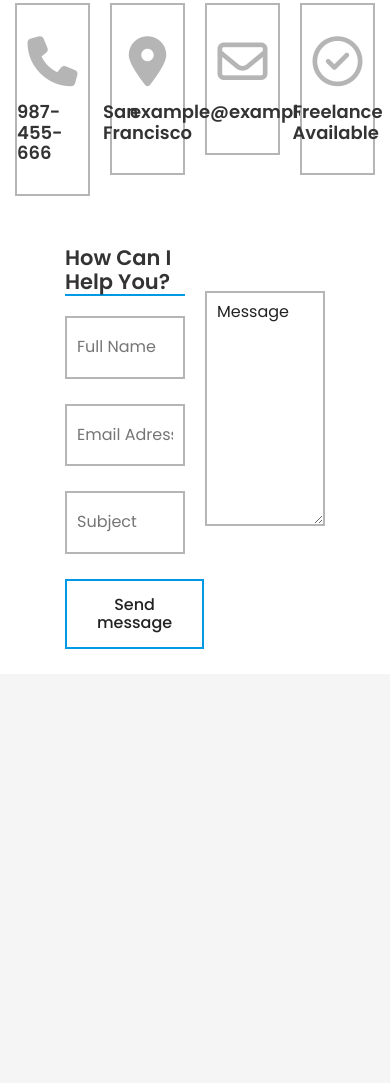
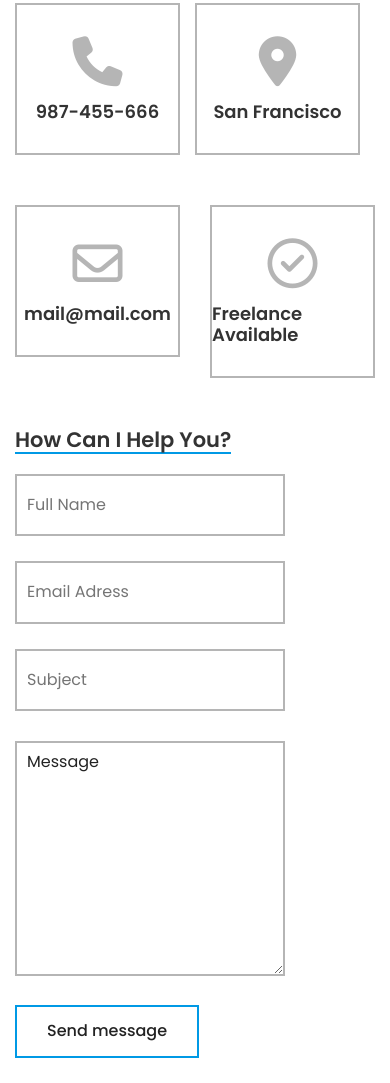
Before and after one commit to Damian080990/cv, a plain HTML site: page index.html in a window 390 px wide. Shown: the part 5924-7007 px from the top of the page. Before the commit the page ends 6598 px from the top, so only its background shows below. Drawn offline with nearby package versions, Linux system fonts and the light colour scheme.

Commit message:
add responsove view for max 768px

```diff
--- a/assets/css/style.css
+++ b/assets/css/style.css
@@ -908,6 +908,7 @@ summary .summary-data p:last-of-type {
     flex-direction: column;
     border: 2px solid var(--contentIconsBorderColor);
     align-items: center;
+    justify-content: center;
     padding: 30px 0 30px 0;
     margin: 0 15px 50px 0;
     background-color: var(--contentIconsBgColor);
@@ -929,6 +930,14 @@ summary .summary-data p:last-of-type {
 
 
 }
+
+@media (max-width: 768px) {
+    .contact .icons .item {
+        width: 50%;
+
+    }
+}
+
 
 .contact .forms .forms-description {
     margin: 0 0 20px 0;
@@ -982,8 +991,10 @@ summary .summary-data p:last-of-type {
     color: var(--varFormsTextColor);
 }
 
-.contact .forms .form .form-left-column .row .submit-button {
+.contact .forms .form .row .submit-button {
     display: block;
+    align-items: center;
+    justify-content: center;
     color: var(--submitButtonTextColor);
     background-color: var(--submitButtonBgColor);
     border: 2px solid var(--mainColor);
@@ -993,7 +1004,31 @@ summary .summary-data p:last-of-type {
     transition: 300ms;
 }
 
-.contact .forms .form .form-left-column .row .submit-button:hover {
+.contact .forms .form .row .submit-button:hover {
     color: var(--submitButtonTextColorHover);
     background-color: var(--submitButtonBgColorHover);
 }
+
+@media (max-width: 768px) {
+    .contact .icons .item {
+        width: 50%;
+    }
+
+    .contact .forms .form {
+        display: flex;
+        flex-direction: column;
+        flex-wrap: wrap;
+        justify-content: center;
+
+    }
+
+    .contact .forms .form .form-right-column {
+        margin: 5px 0 0 0;
+        width: 75%;
+    }
+
+    .contact .forms .form .form-left-column {
+        width: 75%;
+    }
+
+}
--- a/index.html
+++ b/index.html
@@ -366,7 +366,7 @@
                                 <i class="fa-regular fa-envelope" class="envelope"></i>
                             </div>
 
-                            <h5 class="description">example@example.com</h5>
+                            <h5 class="description">mail@mail.com</h5>
                         </div>
                     </div>
 
@@ -396,13 +396,14 @@
                                 <input type="text" class="input" name="Subject" id="i-subject" placeholder="Subject"
                                     value="">
                             </div>
-                            <div class="row">
-                                <button type="submit" class="submit-button">Send message</button>
-                            </div>
+
                         </div>
                         <div class="form-right-column">
                             <div class="row">
                                 <textarea name="message" class="textarea" id="i-msg">Message</textarea>
+                            </div>
+                            <div class="row">
+                                <button type="submit" class="submit-button">Send message</button>
                             </div>
                         </div>
                     </form>
```
